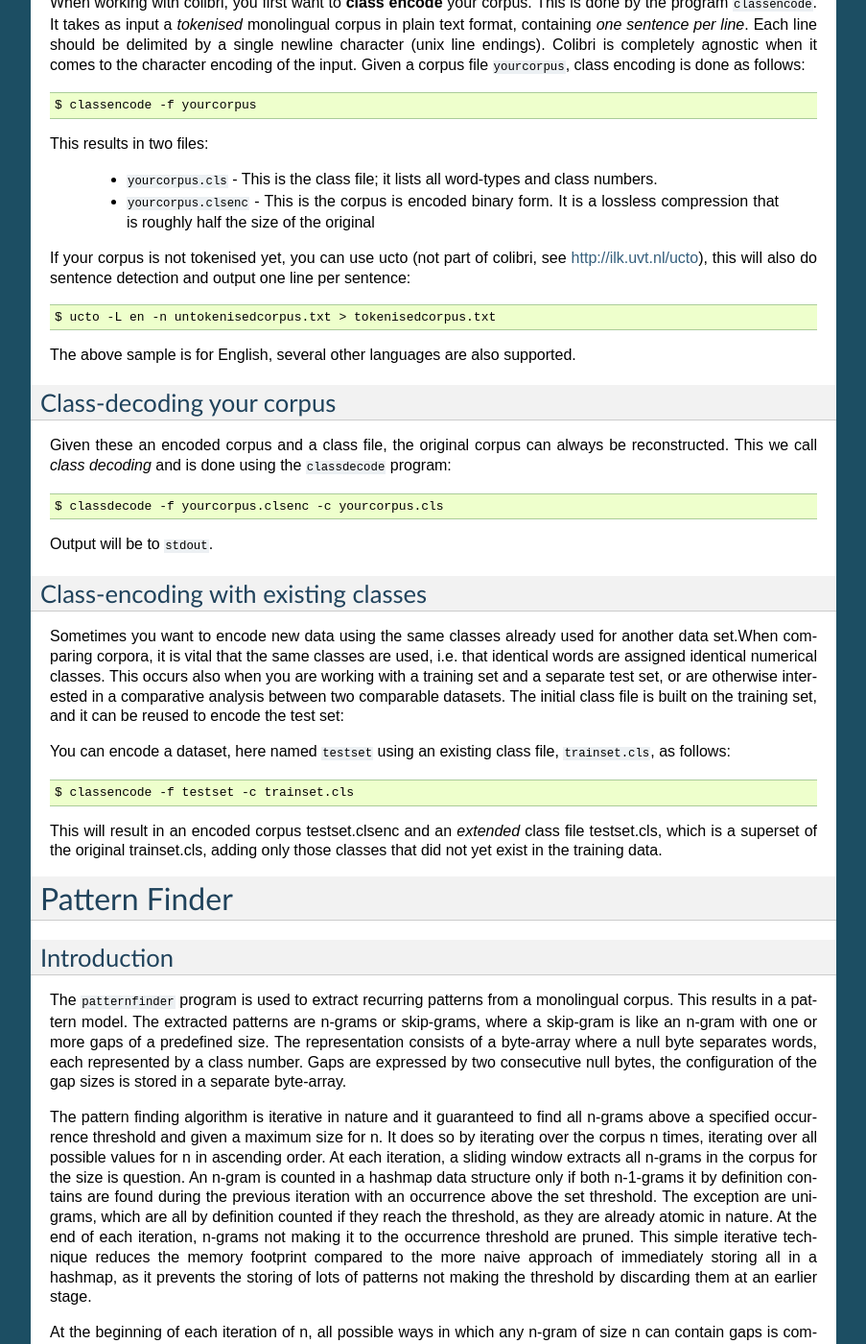
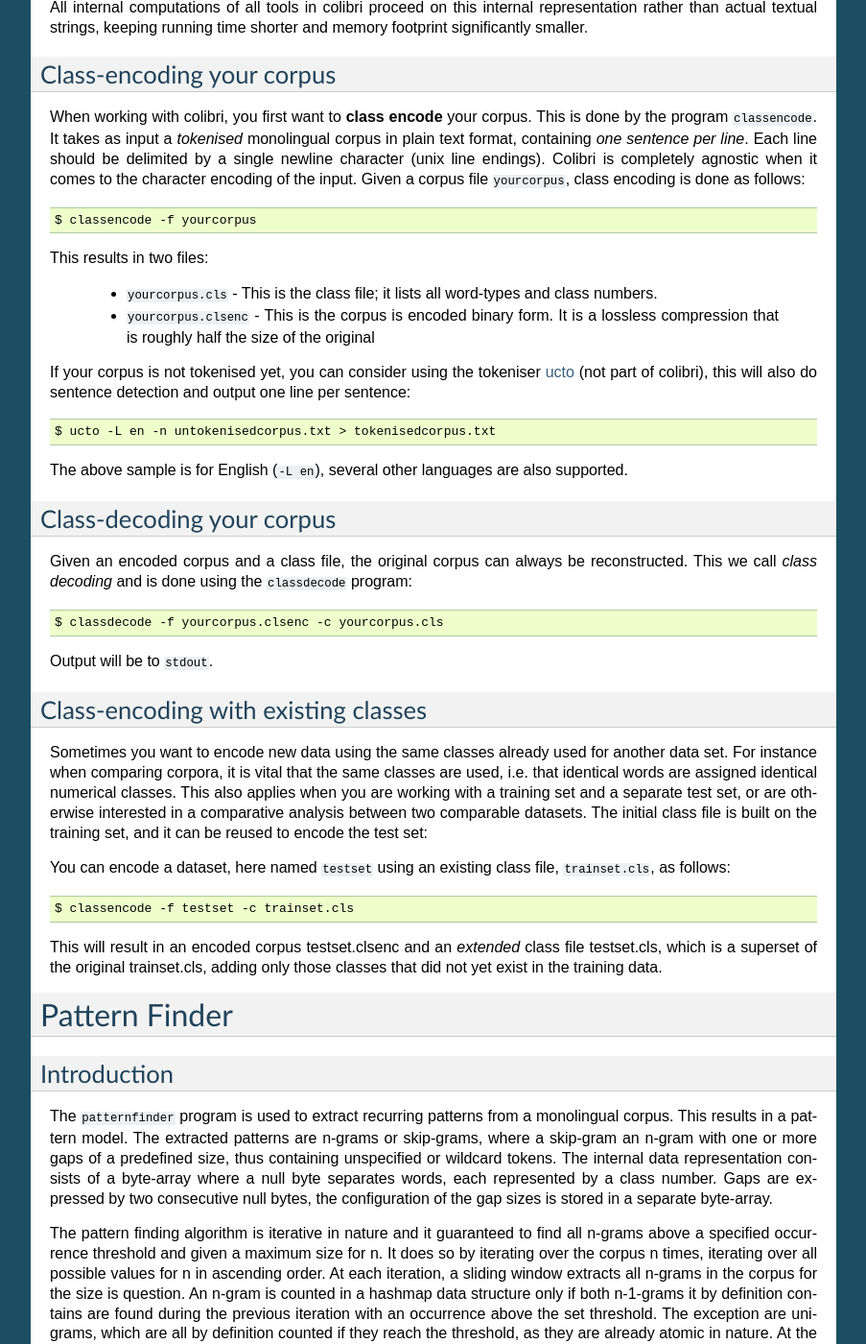
Before and after one commit to proycon/colibri, a Sphinx documentation site: the page built from docs/source/index.rst, in a window 1280 px wide and 1400 px high, scrolled down 1715 px. Shown: the whole window at 96% size, without its empty margins (198-1101 px from the left). Built offline with Sphinx 7.4.7, drawn with Linux system fonts in a browser that asks for light colours; formulas are drawn with MathJax 3; some of the changed text lies outside the part shown.

Commit message:
documentation update

```diff
--- a/docs/source/index.rst
+++ b/docs/source/index.rst
@@ -18,7 +18,7 @@
 Introduction
 ===================
 
-Colibri is a collection of software developed for the Ph.D. research project **Constructions as Linguistic Bridges**. This research examines the identification and extraction of aligned constructions or patterns across natural languages, and the usage of such constructions in Machine Translation. The aligned constructions are not identified on the basis of an extensive and explicitly defined grammar or expert database of linguistic knowledge, but rather are *implicitly* distilled from large amounts of example data. Our notion of constructions is broad and transcends the idea of words or variable-length phrases. We for instance seek to incorporate also constructions with one or more gaps. We investigate what methods lead to constructions that prove beneficial in a Machine Translation setting.
+Colibri is a collection of software developed for the Ph.D. research project **Constructions as Linguistic Bridges**. This research examines the identification and extraction of aligned constructions or patterns across natural languages, and the usage of such constructions in Machine Translation. The aligned constructions are not identified on the basis of an extensive and explicitly defined grammar or expert database of linguistic knowledge, but rather are *implicitly* distilled from large amounts of example data. Our notion of constructions is broad and transcends the idea of words or variable-length phrases. We also consider constructions with one or more gaps, as well as context-sensitive machine learning techniques. Our aim is to find new methods that prove beneficial in a Machine Translation setting.
 
 The software consists out of various tools, each of which will be discussed in this documentation. Because of the computational complexity and need to have the software deal as efficiently as possible with time and space constraints, almost everything is written in C++. The exception is the experiment framework surrounding the actual core software; this is written in Python. Depending on the size of your input corpus, certain tasks may take considerable memory. We recommend a Linux machine with at least 8GB RAM.
 
@@ -45,6 +45,12 @@
 
   $ ./configure --prefix=/usr/local/
 
+If you want to make use of the MT experiment framework included as a part of Colibri, you also need the Python Natural Language Processing library (pynlpl) installed. This can be done as follows::
+
+	$ sudo easy_install pynlpl
+
+If ``easy_install`` is not available, then first install the ``python-setuptools`` package.
+
 Keeping colibri up to date
 -------------------------
 
@@ -82,16 +88,16 @@
  * ``yourcorpus.clsenc`` - This is the corpus is encoded binary form. It is a lossless compression that is roughly half the size of the original
 
 
-If your corpus is not tokenised yet, you can use ucto (not part of colibri, see http://ilk.uvt.nl/ucto), this will also do sentence detection and output one line per sentence::
+If your corpus is not tokenised yet, you can consider using the tokeniser `ucto <http://ilk.uvt.nl/ucto>`_ (not part of colibri), this will also do sentence detection and output one line per sentence::
 
 	$ ucto -L en -n untokenisedcorpus.txt > tokenisedcorpus.txt
 
-The above sample is for English, several other languages are also supported.
+The above sample is for English (``-L en``), several other languages are also supported.
 
 Class-decoding your corpus
 ---------------------------
 
-Given these an encoded corpus and a class file, the original corpus can always be reconstructed. This we call *class decoding* and is done using the ``classdecode`` program::
+Given an encoded corpus and a class file, the original corpus can always be reconstructed. This we call *class decoding* and is done using the ``classdecode`` program::
 
  $ classdecode -f yourcorpus.clsenc -c yourcorpus.cls
 
@@ -101,7 +107,7 @@
 Class-encoding with existing classes
 ----------------------------------------
 
-Sometimes you want to encode new data using the same classes already used for another data set.When comparing corpora, it is vital that the same classes are used, i.e. that identical words are assigned identical numerical classes. This occurs also when you are working with a training set and a separate test set, or are otherwise interested in a comparative analysis between two comparable datasets. The initial class file is built on the training set, and it can be reused to encode the test set:
+Sometimes you want to encode new data using the same classes already used for another data set. For instance when comparing corpora, it is vital that the same classes are used, i.e. that identical words are assigned identical numerical classes. This also applies when you are working with a training set and a separate test set, or are otherwise interested in a comparative analysis between two comparable datasets. The initial class file is built on the training set, and it can be reused to encode the test set:
 
 You can encode a dataset, here named ``testset`` using an existing class file, ``trainset.cls``, as follows::
 
@@ -116,7 +122,7 @@
 Introduction
 -----------------------
 
-The ``patternfinder`` program is used to extract recurring patterns from a monolingual corpus. This results in a pattern model. The extracted patterns are n-grams or skip-grams, where a skip-gram is like an n-gram with one or more gaps of a predefined size. The representation consists of a byte-array where a null byte separates words, each represented by a class number. Gaps are expressed by two consecutive null bytes, the configuration of the gap sizes is stored in a separate byte-array.
+The ``patternfinder`` program is used to extract recurring patterns from a monolingual corpus. This results in a pattern model. The extracted patterns are n-grams or skip-grams, where a skip-gram an n-gram with one or more gaps of a predefined size, thus containing unspecified or wildcard tokens. The internal data representation consists of a byte-array where a null byte separates words, each represented by a class number. Gaps are expressed by two consecutive null bytes, the configuration of the gap sizes is stored in a separate byte-array.
 
 The pattern finding algorithm is iterative in nature and it guaranteed to find all n-grams above a specified occurrence threshold and given a maximum size for n. It does so by iterating over the corpus n times, iterating over all possible values for n in ascending order. At each iteration, a sliding window extracts all n-grams in the corpus for the size is question. An n-gram is counted in a hashmap data structure only if both n-1-grams it by definition contains are found during the previous iteration with an occurrence above the set threshold. The exception are unigrams, which are all by definition counted if they reach the threshold, as they are already atomic in nature. At the end of each iteration, n-grams not making it to the occurrence threshold are pruned. This simple iterative technique reduces the memory footprint compared to the more naive approach of immediately storing all in a hashmap, as it prevents the storing of lots of patterns not making the threshold by discarding them at an earlier stage.
 
@@ -127,7 +133,7 @@
 Creating a pattern model
 ---------------------------
 
-First make sure to have class encoded your corpus. Given this encoded corpus, ``patternfinder`` can be invoked as follows to produce an indexed pattern model. The occurrence threshold is specified with parameter ``-t``, patterns occuring less will not be counted. The default value is two.  The maximum value for n, i.e. the maximum n-gram/skipgram size, is set using the parameter ``-l``, it defaults to 9::
+First make sure to have class encoded your corpus. Given this encoded corpus, ``patternfinder`` can be invoked to produce an indexed pattern model. The occurrence threshold is specified with parameter ``-t``, patterns occuring less will not be counted. The default value is two.  The maximum value for n, i.e. the maximum n-gram/skipgram size, is set using the parameter ``-l``, it defaults to 9::
 
 	$ patternfinder -f yourcorpus.clsenc -t 10
 
@@ -135,7 +141,7 @@
 
 	$ patternfinder -d yourcorpus.indexedpatternmodel.colibri -c yourcorpus.cls
 
-Output will be to stdout in a tab delimited format, facilitating easy parsing. An excerpt follows::
+Output will be to ``stdout`` in a tab delimited format, facilitating easy parsing. An excerpt follows::
 
 	#TYPES=89126;TOTALTOKENS=681047
 	#N      CLASS   OCC.COUNT       TOKENS  COVERAGE        FREQ-ALL        FREQ-G  FREQ-N  SKIPTYPES       ENTROPY REFERENCES
@@ -217,16 +223,16 @@
 	 8-skipgram coverage:          81042    0.0130  20363     0.2513   1639985    0.0690
 
 
-The coverage report shows the number of tokens covered by n-grams or skipgrams, split down in different categories for each n. The *coverage* column shows this value as a fraction of the total number of tokens in the corpus. It shows how much of the test set is covered by the training set. The **types** column shows how many unique patterns exist in the category. The *count* columns shows their absolute occurrence count and the *frequency* column shows their over-all frequency. The fact that the occurrence count can be higher than the absolute number of tokens covered is due to the fact that n-grams and skipgrams inherently show considerable overlap when grouped together.
+The coverage report shows the number of tokens covered by n-grams or skipgrams, split down in different categories for each *n*. The *coverage* column expresses this value as a fraction of the total number of tokens in the corpus. It shows how much of the test set is covered by the training set. The *types* column expresses how many unique patterns exist in the category. The *count* columns expresses the absolute occurrence count and the *frequency* column expresses the over-all frequency. The fact that the occurrence count can be higher than the absolute number of tokens covered is due to the fact that n-grams and skipgrams inherently show considerable overlap when grouped together.
 
 
-A coverage report can be generated for any **indexed** pattern model; including models not generated on a separate test set.
+A coverage report can be generated for any *indexed* pattern model; including models not generated on a separate test set.
 
 
 Query mode
 --------------
 
-The pattern finder has query mode which allows you to quickly extract patterns from test sentences or fragments thereof. The query mode is invoked by loading a pattern model (``-d``), a class file (``-c``) and the ``-Q`` flag. The query mode can be run interactively as it takes input from ``stdin``, one **tokenised** sentence per line. The following example illustrates this, the sentence "This is a test ." was typed as input::
+The pattern finder has query mode which allows you to quickly extract patterns from test sentences or fragments thereof. The query mode is invoked by loading a pattern model (``-d``), a class file (``-c``) and the ``-Q`` flag. The query mode can be run interactively as it takes input from ``stdin``, one *tokenised* sentence per line. The following example illustrates this, the sentence *"This is a test ."* was typed as input::
 
 	$ patternfinder -d europarl25k-en.indexedpatternmodel.colibri -c europarl25k-en.cls -Q
 	Loading model
```
Also changed, not shown: other parts of docs/source/index.rst (+4 -4 lines), 5 other files.
